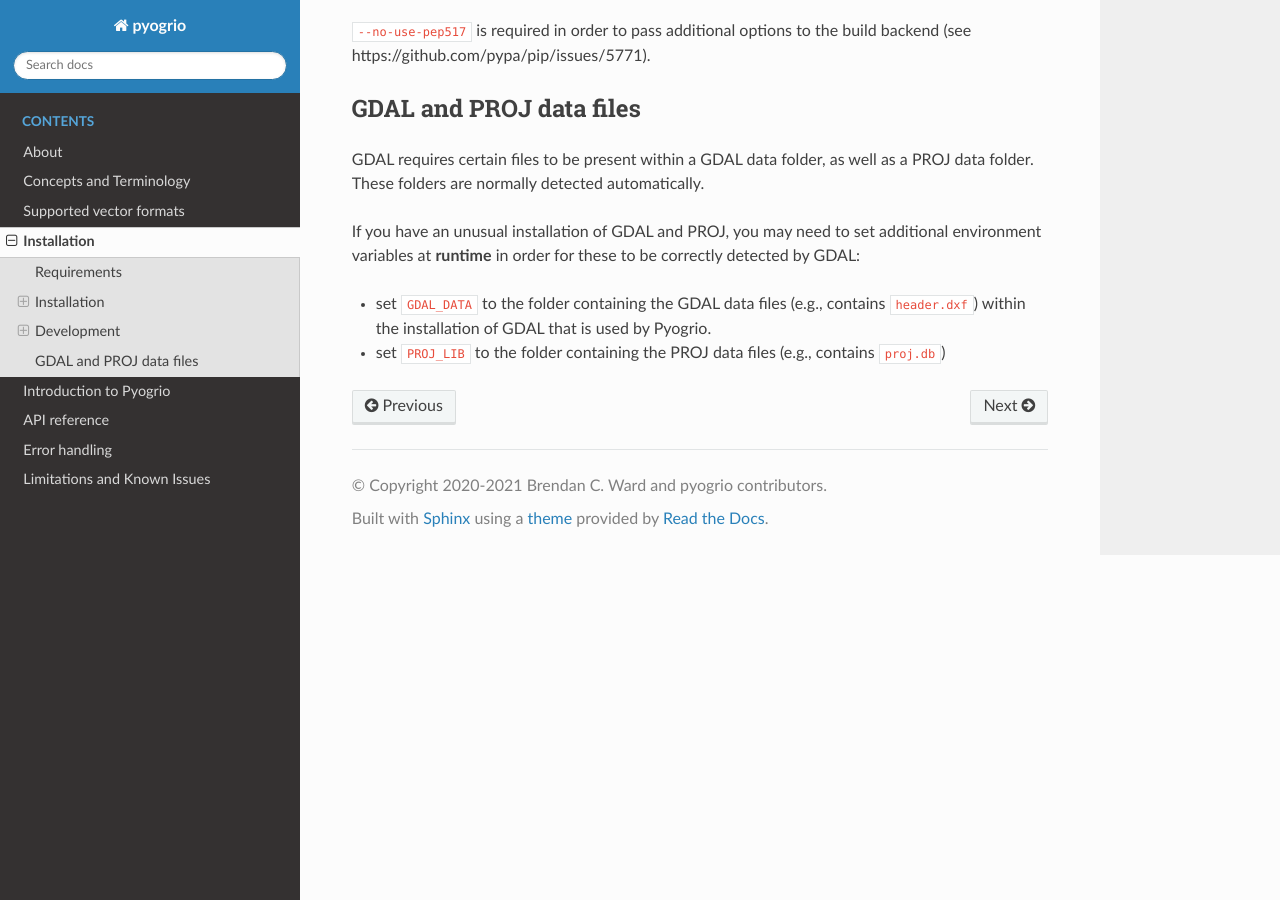
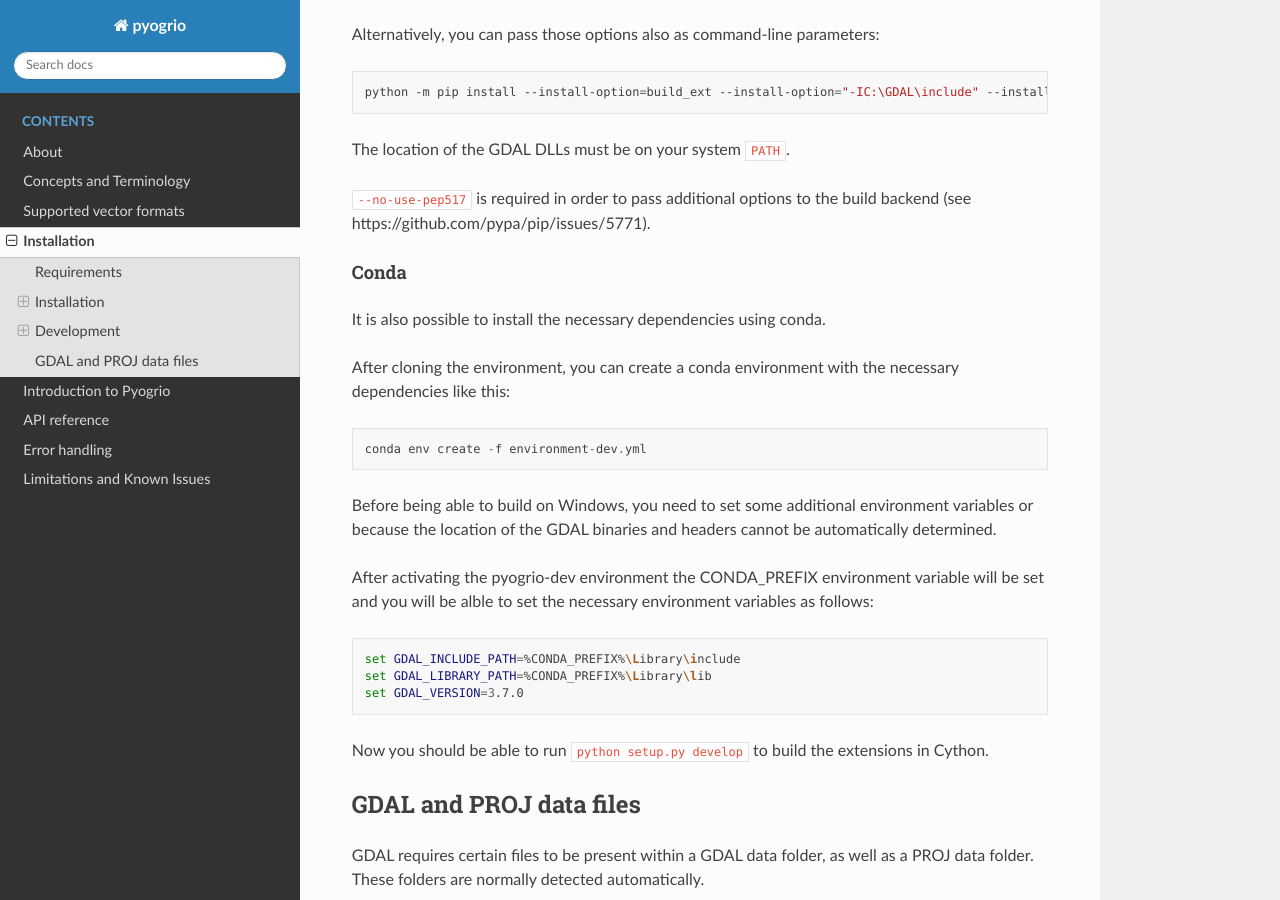
Before and after one commit to geopandas/pyogrio, a Sphinx documentation site: the page built from docs/source/install.md, in a window 1280 px wide and 900 px high, scrolled down 2816 px. Built offline with Sphinx 7.4.7 and the Read the Docs theme 2.0.0, drawn with Linux system fonts in a browser that asks for light colours; some of the changed text lies outside the part shown.

Commit message:
Add doc to setup development env on windows using conda

````diff
--- a/docs/source/install.md
+++ b/docs/source/install.md
@@ -91,6 +91,11 @@ pytest pyogrio/tests
 
 ### Windows
 
+There are different ways to install the necessary dependencies and setup your local
+development environment on windows.
+
+#### vcpkg
+
 [vcpkg](https://vcpkg.io/en/index.html) is used to build pyogrio from source
 as part of creating the Pyogrio Python wheels for Windows. You can install
 GDAL and other dependencies using vcpkg, and then build Pyogrio from source.
@@ -101,8 +106,10 @@ of the wheel-building process.
 We do not yet have instructions on building Pyogrio from source using vcpkg for
 local development; please feel free to contribute additional documentation!
 
-Alternatively, you can install GDAL from an appropriate provider of Windows
-binaries. We've heard that the [OSGeo4W](https://trac.osgeo.org/osgeo4w/) works.
+#### OSGeo4W
+
+You can also install GDAL from an appropriate provider of Windows binaries. We've heard
+that the [OSGeo4W](https://trac.osgeo.org/osgeo4w/) works.
 
 To build on Windows, you need to provide additional environment variables or
 command-line parameters because the location of the GDAL binaries and headers
@@ -129,6 +136,32 @@ The location of the GDAL DLLs must be on your system `PATH`.
 `--no-use-pep517` is required in order to pass additional options to the build
 backend (see https://github.com/pypa/pip/issues/5771).
 
+#### Conda
+
+It is also possible to install the necessary dependencies using conda.
+
+After cloning the environment, you can create a conda environment with the necessary
+dependencies like this:
+```
+conda env create -f environment-dev.yml
+```
+
+Before being able to build on Windows, you need to set some additional environment
+variables or because the location of the GDAL binaries and headers cannot be
+automatically determined.
+
+After activating the pyogrio-dev environment the CONDA_PREFIX environment variable will
+be set and you will be alble to set the necessary environment variables as follows:
+
+```bash
+set GDAL_INCLUDE_PATH=%CONDA_PREFIX%\Library\include
+set GDAL_LIBRARY_PATH=%CONDA_PREFIX%\Library\lib
+set GDAL_VERSION=3.7.0
+```
+
+Now you should be able to run `python setup.py develop` to build the extensions in
+Cython.
+
 ## GDAL and PROJ data files
 
 GDAL requires certain files to be present within a GDAL data folder, as well
````
Also changed, not shown: environment-dev.yml (added, +13 -0 lines).
